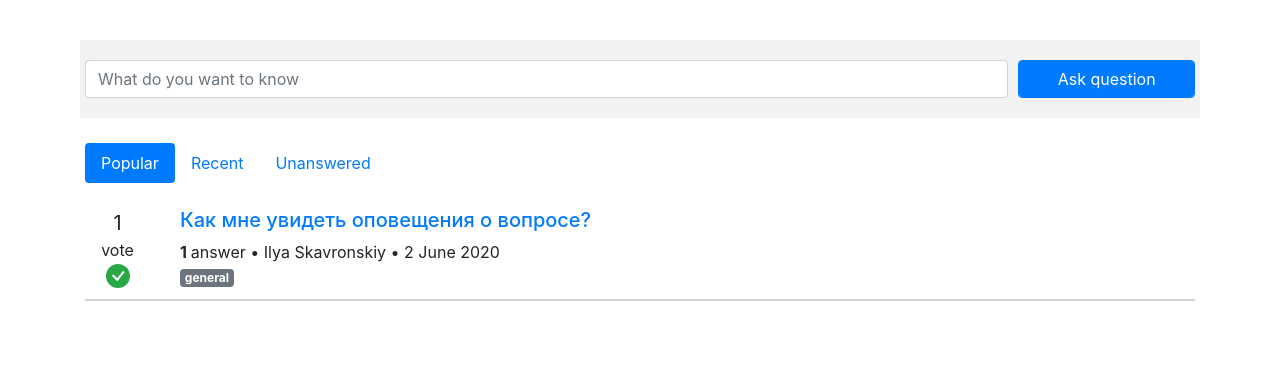
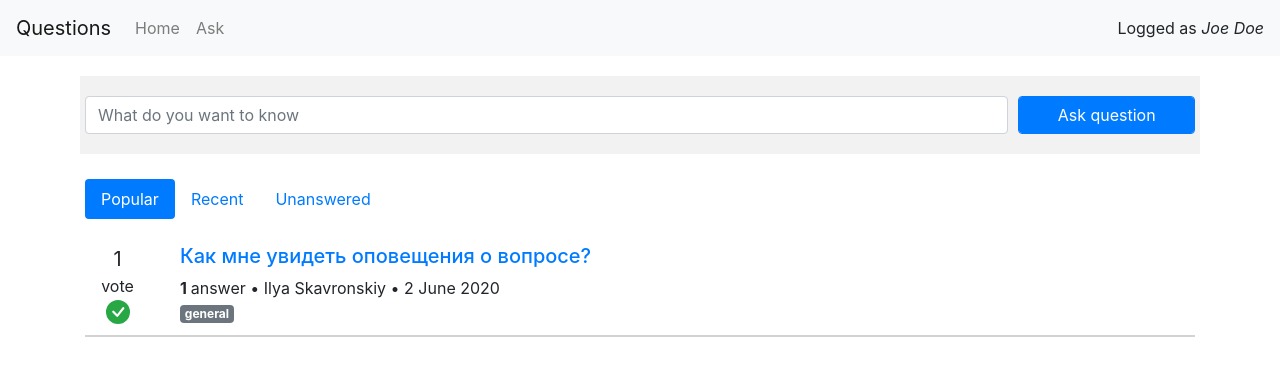
Before and after one commit to ilyaskav/questions-vue, a Vue app: page /#/ in a window 1280 px wide. Shown: the top 376 px of the page. Built offline with nearby package versions, Linux system fonts and the light colour scheme; a small style sheet from the web is missing.

Commit message:
added validation

```diff
--- a/package.json
+++ b/package.json
@@ -11,6 +11,7 @@
     "@toast-ui/vue-editor": "^2.4.0",
     "bootstrap-vue": "^2.17.3",
     "core-js": "^3.6.5",
+    "vee-validate": "^3.4.4",
     "vue": "^2.6.11",
     "vue-router": "^3.4.5",
     "vue-select": "^3.10.5"
--- a/src/app.vue
+++ b/src/app.vue
@@ -1,24 +1,56 @@
 <template>
-  <div id="app" class="container-md">
-    <router-view />
+  <div id="app">
+    <nav class="navbar navbar-expand-lg navbar-light bg-light">
+      <a class="navbar-brand" href="#">Questions</a>
+      <button class="navbar-toggler" type="button" data-toggle="collapse" data-target="#navbarSupportedContent" aria-controls="navbarSupportedContent" aria-expanded="false" aria-label="Toggle navigation">
+        <span class="navbar-toggler-icon"></span>
+      </button>
+
+      <div class="collapse navbar-collapse" id="navbarSupportedContent">
+        <ul class="navbar-nav mr-auto">
+          <li class="nav-item">
+            <router-link :to="{ name: 'home', query: { q: 'popular'} }" class="nav-link" role="link">Home</router-link>
+          </li>
+          <li class="nav-item">
+            <router-link :to="{ name: 'ask' }" class="nav-link" role="link">Ask</router-link>
+          </li>
+        </ul>
+      </div>
+      <div>
+        Logged as <em>{{ fullName }}</em>
+      </div>
+    </nav>
+
+    <main class="main-container container-md">
+      <router-view />
+    </main>
   </div>
 </template>
 
 <script>
 import testDataSeed from '@/services/test-data-seed-service';
+import { userService } from '@/services/user-service';
 
 export default {
+  data() {
+    return {
+      fullName: null
+    };
+  },
   beforeCreate() {
-    testDataSeed.seed();
+    if (!testDataSeed.initialDataIsLoaded()) {
+      testDataSeed.seed();
+    }
   },
-  beforeDestroy() {
-    testDataSeed.clean();
+  created() {
+    const user = userService.getCurrent();
+    this.fullName = `${user.name} ${user.surname}`;
   }
 };
 </script>
 
 <style scoped>
-#app {
-  margin-top: 40px;
+.main-container {
+  margin-top: 20px;
 }
 </style>
--- a/src/components/answer-item.vue
+++ b/src/components/answer-item.vue
@@ -4,8 +4,8 @@
       <div class="col-md-1 vote-section">
         <vote-counter
           :votes="message.votesCount"
-          @vote-up="upvote(message.messageId)"
-          @vote-down="downvote(message.messageId)"
+          @vote-up="upvote(message.id)"
+          @vote-down="downvote(message.id)"
         ></vote-counter>
         <p class="h4" v-if="message.accepted">
           <b-icon-check-circle-fill variant="success"></b-icon-check-circle-fill>
@@ -20,9 +20,10 @@
           <viewer :initialValue="message.text" ref="messageViewer"></viewer>
         </div>
         <div>
-          <span v-if="questionCreator === currentUserId && !message.accepted">
-            <b-button @click="acceptAnswer()" variant="link" class="link-btn">Accept Answer</b-button>&bull;
-          </span>
+            <b-button @click="acceptAnswer()" variant="link" class="link-btn"
+              v-if="questionCreator === currentUserId && !message.accepted">
+              Accept Answer
+            </b-button>
           <span v-if="message.creatorId === currentUserId">
             <b-button @click="$emit('on-edit', message.id)" variant="link" class="link-btn">Edit</b-button>
             <b-button @click="$emit('on-remove', message.id)" variant="link" class="link-btn">Delete</b-button>
--- a/src/main.js
+++ b/src/main.js
@@ -1,6 +1,8 @@
 import Vue from 'vue';
 import App from './app.vue';
 import router from './router';
+
+import { ValidationProvider, ValidationObserver, extend, configure } from 'vee-validate';
 
 import { BootstrapVue } from 'bootstrap-vue';
 import 'bootstrap/dist/css/bootstrap.css';
@@ -12,6 +14,8 @@ import '@toast-ui/editor/dist/toastui-editor-viewer.css';
 import '@/toastui-content-style.css';
 
 Vue.use(BootstrapVue);
+Vue.component('ValidationProvider', ValidationProvider);
+Vue.component('ValidationObserver', ValidationObserver);
 
 Vue.config.productionTip = false;
 
@@ -19,3 +23,20 @@ new Vue({
   router,
   render: h => h(App)
 }).$mount('#app');
+
+extend('required', {
+  validate (value) {
+    return {
+      required: true,
+      valid: ['', null, undefined].indexOf(value) === -1,
+      message: 'This field is required'
+    };
+  },
+  computesRequired: true
+});
+
+configure({
+  classes: {
+    invalid: 'is-invalid'
+  }
+});
--- a/src/router/index.js
+++ b/src/router/index.js
@@ -1,6 +1,7 @@
 import Vue from 'vue';
 import VueRouter from 'vue-router';
 import Home from '../views/home.vue';
+import PageNotFound from '../views/404.vue';
 
 Vue.use(VueRouter);
 
@@ -11,7 +12,7 @@ const routes = [
     component: Home
   },
   {
-    path: '/ask/:questionId',
+    path: '/ask/:questionId?',
     name: 'ask',
     props: (route) => ({
       question: route.query.question,
@@ -28,7 +29,8 @@ const routes = [
       return props;
     },
     component: () => import(/* webpackChunkName: "answer" */ '../views/answer.vue')
-  }
+  },
+  { path: '*', component: PageNotFound }
 ];
 
 const router = new VueRouter({
--- a/src/services/local-storage-service.js
+++ b/src/services/local-storage-service.js
@@ -39,6 +39,9 @@ export const localStorageService = {
   },
   del(key) {
     localStorage.removeItem(key);
+  },
+  exists(key) {
+    return localStorage.getItem(key) !== null;
   }
 };
 
--- a/src/services/test-data-seed-service.js
+++ b/src/services/test-data-seed-service.js
@@ -13,6 +13,9 @@ export default {
     Object.values(dbTables).forEach((tableName) => {
       localStorageService.del(tableName);
     });
+  },
+  initialDataIsLoaded() {
+    return Object.values(dbTables).every((tableName) => localStorageService.exists(tableName));
   },
   insertTags() {
     const tags = [{
@@ -70,7 +73,7 @@ export default {
         id: 2,
         question: 'Как часто вы выдаете билды в тестинг?',
         creatorId: 1,
-        creationDate: new Date(),
+        creationDate: new Date(2020, 8, 11),
         tags: [{ id: 2, name: 'build-system' }]
       },
       {
@@ -113,9 +116,9 @@ export default {
       },
       {
         id: 3,
-        text: 'Clarification - I am a table',
+        text: 'Есть ли какие-то общие рекомендации на этот счет?',
         questionId: 2,
-        creationDate: new Date(),
+        creationDate: new Date(2020, 8, 11),
         creatorId: 1,
         initial: true,
         accepted: false
--- a/src/services/vote-api-service.js
+++ b/src/services/vote-api-service.js
@@ -2,10 +2,9 @@ import { localStorageService } from './local-storage-service';
 import { userService } from './user-service';
 
 export const voteApiService = {
-  getById(id) {
+  getByMessageId(messageId, userId = null) {
+    if (!messageId) throw new Error('messageId is missing');
 
-  },
-  getByMessageId(messageId, userId = null) {
     const collection = this.getAll();
     const vote = collection.find(v => v.questionId === messageId
       && (v.userId === userId || userService.getCurrent().id));
--- /dev/null
+++ b/src/views/404.vue
@@ -0,0 +1,6 @@
+<template>
+  <div>
+    <h2>404</h2>
+    <h3>Requested page was not found</h3>
+  </div>
+</template>
--- a/src/views/answer.vue
+++ b/src/views/answer.vue
@@ -5,8 +5,8 @@
       <div class="col-md-1">
         <vote-counter
           :votes="question.votesCount"
-          @vote-up="upvote(question.messageId)"
-          @vote-down="downvote(question.messageId)"
+          @vote-up="upvote(question.message.id)"
+          @vote-down="downvote(question.message.id)"
         ></vote-counter>
       </div>
       <div class="col-md-11">
@@ -22,7 +22,9 @@
             class="badge badge-secondary question-tag"
             v-for="tag in question.tags"
             :key="tag.id"
-          >{{tag.name}}</span>
+          >
+            {{tag.name}}
+          </span>
         </div>
         <div v-if="question.creatorId === currentUserId">
           <b-button
@@ -51,7 +53,9 @@
       <editor initialEditType="wysiwyg" ref="createMessageEditor"></editor>
     </div>
     <div class="form-group">
-      <button type="button" class="btn btn-primary" @click="saveAnswer()">Save</button>
+      <button type="button" class="btn btn-primary" @click="saveAnswer()">
+        Save
+      </button>
       &nbsp;
       <router-link :to="{ name: 'home' }" class="btn btn-secondary" role="button">Cancel</router-link>
     </div>
--- a/src/views/ask.vue
+++ b/src/views/ask.vue
@@ -1,13 +1,19 @@
 <template>
   <div>
+    <header>
       <h3>Ask a question</h3>
+    </header>
+    <ValidationObserver v-slot="{ invalid }">
+      <form @submit.prevent="onSubmit">
         <div class="form-group">
+          <ValidationProvider rules="required" v-slot="{ classes }">
             <input
               type="text"
               placeholder="What do you want to know"
-        class="form-control"
+              class="form-control" :class="classes"
               v-model="post.question"
             />
+          </ValidationProvider>
         </div>
         <div class="form-group">
           <editor :initialValue="post.message.text" initialEditType="wysiwyg" ref="toastuiEditor"></editor>
@@ -16,10 +22,14 @@
           <v-select taggable multiple push-tags :options="tags" label="name" v-model="post.tags" />
         </div>
         <div class="form-group">
-      <button type="button" class="btn btn-primary" @click="saveQuestion()">Save</button>
+          <button type="button" class="btn btn-primary" @click="saveQuestion()" :disabled="invalid">
+            Save
+          </button>
           &nbsp;
           <router-link :to="{ name: 'home' }" class="btn btn-secondary" role="button">Cancel</router-link>
         </div>
+    </form>
+    </ValidationObserver>
   </div>
 </template>
 
```
Also changed, not shown: 2 other files (tests, documents, lock files or other folders). Lines whose indentation alone changed are shown as unchanged.
